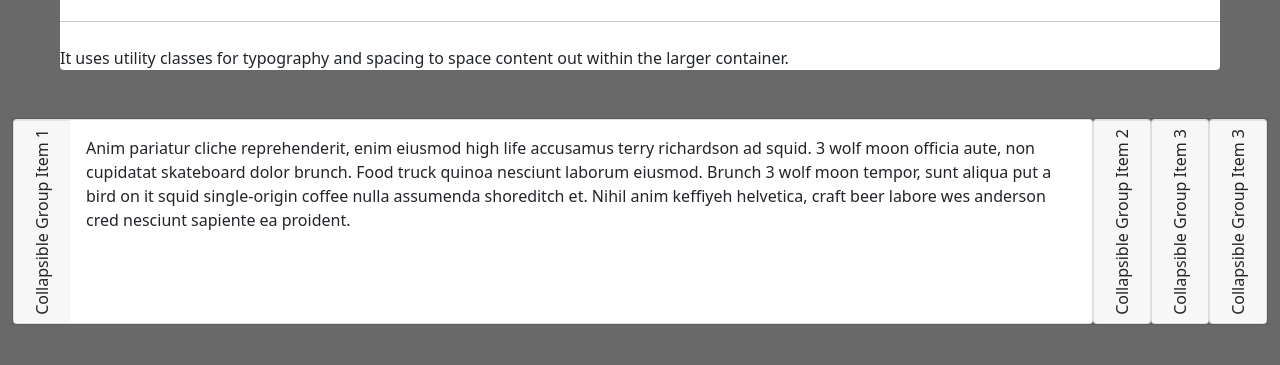
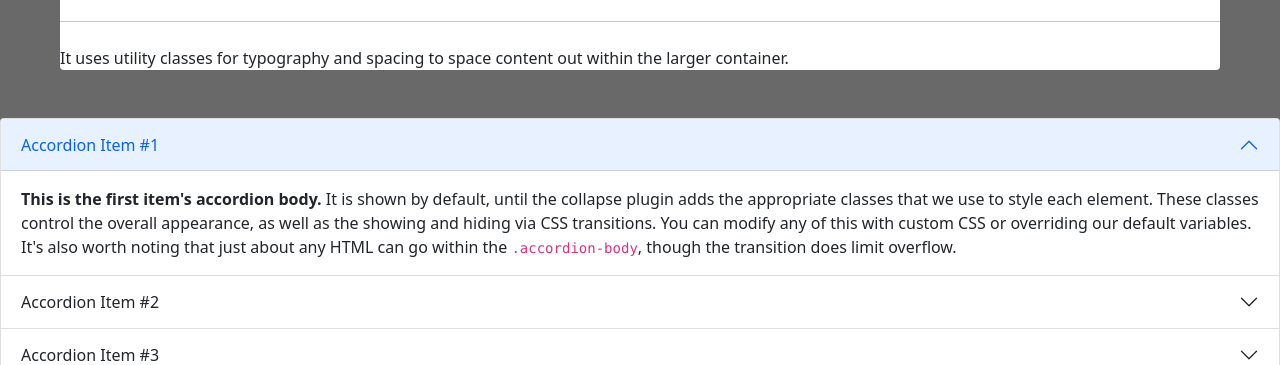
Before and after one commit to BlytheStarr/my-pwp-arlen, a plain HTML site: page public_html/index.html in a window 1280 px wide. Shown: the part 156-521 px from the top of the page. Drawn offline with nearby package versions, Linux system fonts and the light colour scheme; some packages are replaced by stand-ins of ours; a script that the page names is missing.

Commit message:
changed accordion style

```diff
--- a/public_html/index.html
+++ b/public_html/index.html
@@ -21,59 +21,98 @@
     </div>
 </div>
 
-<div class="container-fluid">
-    <div class="accordion width" id="accordionHorizontalExample">
-        <div class="card">
-            <div class="card-header" data-toggle="collapse" data-target="#collapseOne">
-                Collapsible Group Item 1
-            </div>
-
-            <div id="collapseOne" class="collapse show width" data-parent="#accordionHorizontalExample">
-                <div class="card-body">
-                    Anim pariatur cliche reprehenderit, enim eiusmod high life accusamus terry richardson ad squid. 3 wolf moon officia aute, non cupidatat skateboard dolor brunch. Food truck quinoa nesciunt laborum eiusmod. Brunch 3 wolf moon tempor, sunt aliqua put a bird
-                    on it squid single-origin coffee nulla assumenda shoreditch et. Nihil anim keffiyeh helvetica, craft beer labore wes anderson cred nesciunt sapiente ea proident.
-                </div>
+<div class="accordion" id="accordionExample">
+    <div class="accordion-item">
+        <h2 class="accordion-header" id="headingOne">
+            <button class="accordion-button" type="button" data-bs-toggle="collapse" data-bs-target="#collapseOne" aria-expanded="true" aria-controls="collapseOne">
+                Accordion Item #1
+            </button>
+        </h2>
+        <div id="collapseOne" class="accordion-collapse collapse show" aria-labelledby="headingOne" data-bs-parent="#accordionExample">
+            <div class="accordion-body">
+                <strong>This is the first item's accordion body.</strong> It is shown by default, until the collapse plugin adds the appropriate classes that we use to style each element. These classes control the overall appearance, as well as the showing and hiding via CSS transitions. You can modify any of this with custom CSS or overriding our default variables. It's also worth noting that just about any HTML can go within the <code>.accordion-body</code>, though the transition does limit overflow.
             </div>
         </div>
-        <div class="card">
-            <div class="card-header" data-toggle="collapse" data-target="#collapseTwo">
-                Collapsible Group Item 2
-            </div>
-            <div id="collapseTwo" class="collapse width" data-parent="#accordionHorizontalExample">
-                <div class="card-body">
-                    Anim pariatur cliche reprehenderit, enim eiusmod high life accusamus terry richardson ad squid. 3 wolf moon officia aute, non cupidatat skateboard dolor brunch. Food truck quinoa nesciunt laborum eiusmod. Brunch 3 wolf moon tempor, sunt aliqua put a bird
-                    on it squid single-origin coffee nulla assumenda shoreditch et. Nihil anim keffiyeh helvetica, craft beer labore wes anderson cred nesciunt sapiente ea proident.
-                </div>
+    </div>
+    <div class="accordion-item">
+        <h2 class="accordion-header" id="headingTwo">
+            <button class="accordion-button collapsed" type="button" data-bs-toggle="collapse" data-bs-target="#collapseTwo" aria-expanded="false" aria-controls="collapseTwo">
+                Accordion Item #2
+            </button>
+        </h2>
+        <div id="collapseTwo" class="accordion-collapse collapse" aria-labelledby="headingTwo" data-bs-parent="#accordionExample">
+            <div class="accordion-body">
+                <strong>This is the second item's accordion body.</strong> It is hidden by default, until the collapse plugin adds the appropriate classes that we use to style each element. These classes control the overall appearance, as well as the showing and hiding via CSS transitions. You can modify any of this with custom CSS or overriding our default variables. It's also worth noting that just about any HTML can go within the <code>.accordion-body</code>, though the transition does limit overflow.
             </div>
         </div>
-        <div class="card">
-            <div class="card-header" data-toggle="collapse" data-target="#collapseThree">
-                Collapsible Group Item 3
-            </div>
-            <div id="collapseThree" class="collapse width" data-parent="#accordionHorizontalExample">
-                <div class="card-body">
-                    Anim pariatur cliche reprehenderit, enim eiusmod high life accusamus terry richardson ad squid. 3 wolf moon officia aute, non cupidatat skateboard dolor brunch. Food truck quinoa nesciunt laborum eiusmod. Brunch 3 wolf moon tempor, sunt aliqua put a bird
-                    on it squid single-origin coffee nulla assumenda shoreditch et. Nihil anim keffiyeh helvetica, craft beer labore wes anderson cred nesciunt sapiente ea proident.
-                </div>
-            </div>
-        </div>
-        <div class="card">
-            <div class="card-header" data-toggle="collapse" data-target="#collapseFour">
-                Collapsible Group Item 3
-            </div>
-            <div id="collapseFour" class="collapse width" data-parent="#accordionHorizontalExample">
-                <div class="card-body">
-                    test
-                </div>
+    </div>
+    <div class="accordion-item">
+        <h2 class="accordion-header" id="headingThree">
+            <button class="accordion-button collapsed" type="button" data-bs-toggle="collapse" data-bs-target="#collapseThree" aria-expanded="false" aria-controls="collapseThree">
+                Accordion Item #3
+            </button>
+        </h2>
+        <div id="collapseThree" class="accordion-collapse collapse" aria-labelledby="headingThree" data-bs-parent="#accordionExample">
+            <div class="accordion-body">
+                <strong>This is the third item's accordion body.</strong> It is hidden by default, until the collapse plugin adds the appropriate classes that we use to style each element. These classes control the overall appearance, as well as the showing and hiding via CSS transitions. You can modify any of this with custom CSS or overriding our default variables. It's also worth noting that just about any HTML can go within the <code>.accordion-body</code>, though the transition does limit overflow.
             </div>
         </div>
     </div>
 </div>
 
+<!--<div class="container-fluid">-->
+<!--    <div class="accordion width" id="accordionHorizontalExample">-->
+<!--        <div class="card">-->
+<!--            <div class="card-header" data-toggle="collapse" data-target="#collapseOne">-->
+<!--                Collapsible Group Item 1-->
+<!--            </div>-->
+
+<!--            <div id="collapseOne" class="collapse show width" data-parent="#accordionHorizontalExample">-->
+<!--                <div class="card-body">-->
+<!--                    Anim pariatur cliche reprehenderit, enim eiusmod high life accusamus terry richardson ad squid. 3 wolf moon officia aute, non cupidatat skateboard dolor brunch. Food truck quinoa nesciunt laborum eiusmod. Brunch 3 wolf moon tempor, sunt aliqua put a bird-->
+<!--                    on it squid single-origin coffee nulla assumenda shoreditch et. Nihil anim keffiyeh helvetica, craft beer labore wes anderson cred nesciunt sapiente ea proident.-->
+<!--                </div>-->
+<!--            </div>-->
+<!--        </div>-->
+<!--        <div class="card">-->
+<!--            <div class="card-header" data-toggle="collapse" data-target="#collapseTwo">-->
+<!--                Collapsible Group Item 2-->
+<!--            </div>-->
+<!--            <div id="collapseTwo" class="collapse width" data-parent="#accordionHorizontalExample">-->
+<!--                <div class="card-body">-->
+<!--                    Anim pariatur cliche reprehenderit, enim eiusmod high life accusamus terry richardson ad squid. 3 wolf moon officia aute, non cupidatat skateboard dolor brunch. Food truck quinoa nesciunt laborum eiusmod. Brunch 3 wolf moon tempor, sunt aliqua put a bird-->
+<!--                    on it squid single-origin coffee nulla assumenda shoreditch et. Nihil anim keffiyeh helvetica, craft beer labore wes anderson cred nesciunt sapiente ea proident.-->
+<!--                </div>-->
+<!--            </div>-->
+<!--        </div>-->
+<!--        <div class="card">-->
+<!--            <div class="card-header" data-toggle="collapse" data-target="#collapseThree">-->
+<!--                Collapsible Group Item 3-->
+<!--            </div>-->
+<!--            <div id="collapseThree" class="collapse width" data-parent="#accordionHorizontalExample">-->
+<!--                <div class="card-body">-->
+<!--                    Anim pariatur cliche reprehenderit, enim eiusmod high life accusamus terry richardson ad squid. 3 wolf moon officia aute, non cupidatat skateboard dolor brunch. Food truck quinoa nesciunt laborum eiusmod. Brunch 3 wolf moon tempor, sunt aliqua put a bird-->
+<!--                    on it squid single-origin coffee nulla assumenda shoreditch et. Nihil anim keffiyeh helvetica, craft beer labore wes anderson cred nesciunt sapiente ea proident.-->
+<!--                </div>-->
+<!--            </div>-->
+<!--        </div>-->
+<!--        <div class="card">-->
+<!--            <div class="card-header" data-toggle="collapse" data-target="#collapseFour">-->
+<!--                Collapsible Group Item 3-->
+<!--            </div>-->
+<!--            <div id="collapseFour" class="collapse width" data-parent="#accordionHorizontalExample">-->
+<!--                <div class="card-body">-->
+<!--                    test-->
+<!--                </div>-->
+<!--            </div>-->
+<!--        </div>-->
+<!--    </div>-->
+<!--</div>-->
 
 
-<div id="carouselExampleControls" class="carousel slide container-fluid w-75" data-ride="carousel">
-    <h1>Some Examples of my Work</h1>
+
+<div id="carouselExampleControls" class="carousel slide container-fluid" data-ride="carousel">
+    <p>Some Examples of my Work</p>
     <div class="carousel-inner">
         <div class="carousel-item active">
             <img class="d-block w-100 mx-auto" src="pics/advance.jpg" alt="First slide">
@@ -179,6 +218,9 @@
 
 <!-- Jquery and Bootstrap Dependencies -->
 <!-- jQuery first, then Popper.js, then Bootstrap JS -->
+<script src="https://cdn.jsdelivr.net/npm/bootstrap@5.1.3/dist/js/bootstrap.bundle.min.js"
+        integrity="sha384-ka7Sk0Gln4gmtz2MlQnikT1wXgYsOg+OMhuP+IlRH9sENBO0LRn5q+8nbTov4+1p"
+        crossorigin="anonymous"></script>
 <!-- Make sure to use Jquery min and not the slim version provided by Bootstrap -->
 <script src="https://code.jquery.com/jquery-3.5.1.min.js" integrity="sha256-9/aliU8dGd2tb6OSsuzixeV4y/faTqgFtohetphbbj0=" crossorigin="anonymous"></script>
 <script crossorigin="anonymous" integrity="sha256-2Pjr1OlpZMY6qesJM68t2v39t+lMLvxwpa8QlRjJroA="
@@ -194,7 +236,6 @@
 <script crossorigin="anonymous"
         integrity="sha384-smHYKdLADwkXOn1EmN1qk/HfnUcbVRZyYmZ4qpPea6sjB/pTJ0euyQp0Mk8ck+5T"
         src="https://stackpath.bootstrapcdn.com/bootstrap/4.1.1/js/bootstrap.min.js"></script>
-<!-- jQuery Form, Validate, Additional Methods, -->
 
 <!-- Google reCAPTCHA -->
 <script src="https://www.google.com/recaptcha/api.js" async defer></script>
--- a/public_html/script.js
+++ b/public_html/script.js
@@ -53,17 +53,17 @@ $(document).ready(function(){
 })
 // Contact Form
 
-// Horizontal Accordion
-const horizontalAccordions = $(".accordion.width");
-
-horizontalAccordions.each((index, element) => {
-    const accordion = $(element);
-    const collapse = accordion.find(".collapse");
-    const bodies = collapse.find("> *");
-    accordion.height(accordion.height());
-    bodies.width(bodies.eq(0).width());
-    collapse.not(".show").each((index, element) => {
-        $(element).parent().find("[data-toggle='collapse']").addClass("collapsed");
-    });
-});
-// Horizontal Accordion
+// // Horizontal Accordion
+// const horizontalAccordions = $(".accordion.width");
+//
+// horizontalAccordions.each((index, element) => {
+//     const accordion = $(element);
+//     const collapse = accordion.find(".collapse");
+//     const bodies = collapse.find("> *");
+//     accordion.height(accordion.height());
+//     bodies.width(bodies.eq(0).width());
+//     collapse.not(".show").each((index, element) => {
+//         $(element).parent().find("[data-toggle='collapse']").addClass("collapsed");
+//     });
+// });
+// // Horizontal Accordion
--- a/public_html/style.css
+++ b/public_html/style.css
@@ -8,7 +8,11 @@ body {
     padding: 10px;
     border-radius: 10px;
 }
-
+.img-responsive {
+    display: block;
+    max-width: 100%;
+    height: auto;
+}
 .carousel {
     /*width:840px;*/
     /*height:560px;*/
@@ -16,32 +20,33 @@ body {
     margin-top: 50px;
     margin-bottom: 50px;
     border-radius: 10px;
+    padding: 30px;
 }
 
-.accordion.width {
-    border: 1px solid rgba(0, 0, 0, 0.125);
-    display: flex;
-}
+/*.accordion.width {*/
+/*    border: 1px solid rgba(0, 0, 0, 0.125);*/
+/*    display: flex;*/
+/*}*/
 
-.accordion.width .card {
-    flex-direction: row;
-    flex-grow: 0;
-    flex-shrink: 1;
-    min-width: min-content;
-}
+/*.accordion.width .card {*/
+/*    flex-direction: row;*/
+/*    flex-grow: 0;*/
+/*    flex-shrink: 1;*/
+/*    min-width: min-content;*/
+/*}*/
 
-.accordion.width .card .card-header {
-    cursor: pointer;
-    transform: rotate(180deg);
-    writing-mode: vertical-rl;
-}
+/*.accordion.width .card .card-header {*/
+/*    cursor: pointer;*/
+/*    transform: rotate(180deg);*/
+/*    writing-mode: vertical-rl;*/
+/*}*/
 
-.accordion.width .card .card-header:not(.collapsed) {
-    pointer-events: none;
-}
+/*.accordion.width .card .card-header:not(.collapsed) {*/
+/*    pointer-events: none;*/
+/*}*/
 
-.collapsing.width {
-    transition: width 0.35s ease;
-    height: auto;
-    width: 0;
-}
+/*.collapsing.width {*/
+/*    transition: width 0.35s ease;*/
+/*    height: auto;*/
+/*    width: 0;*/
+/*}*/
```
